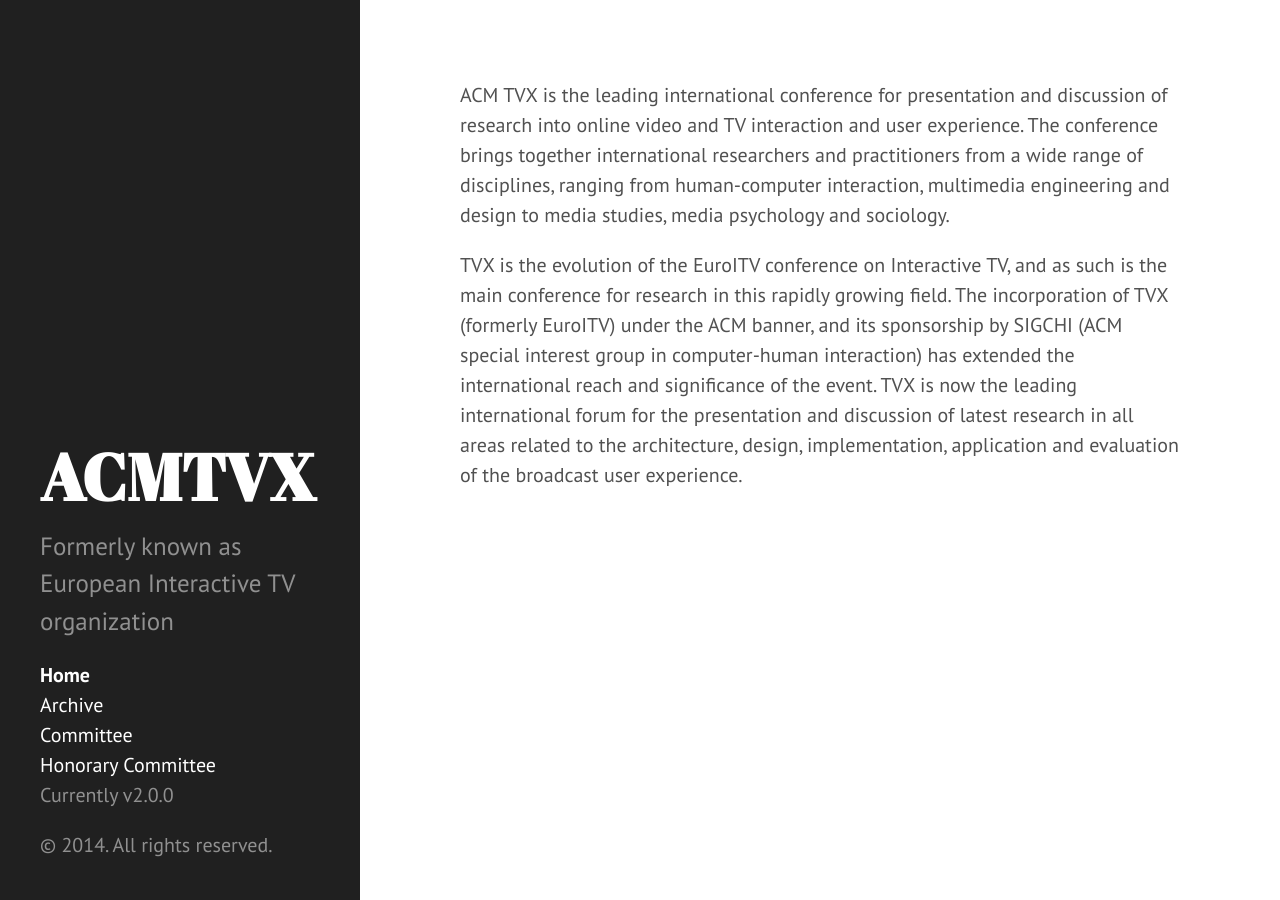
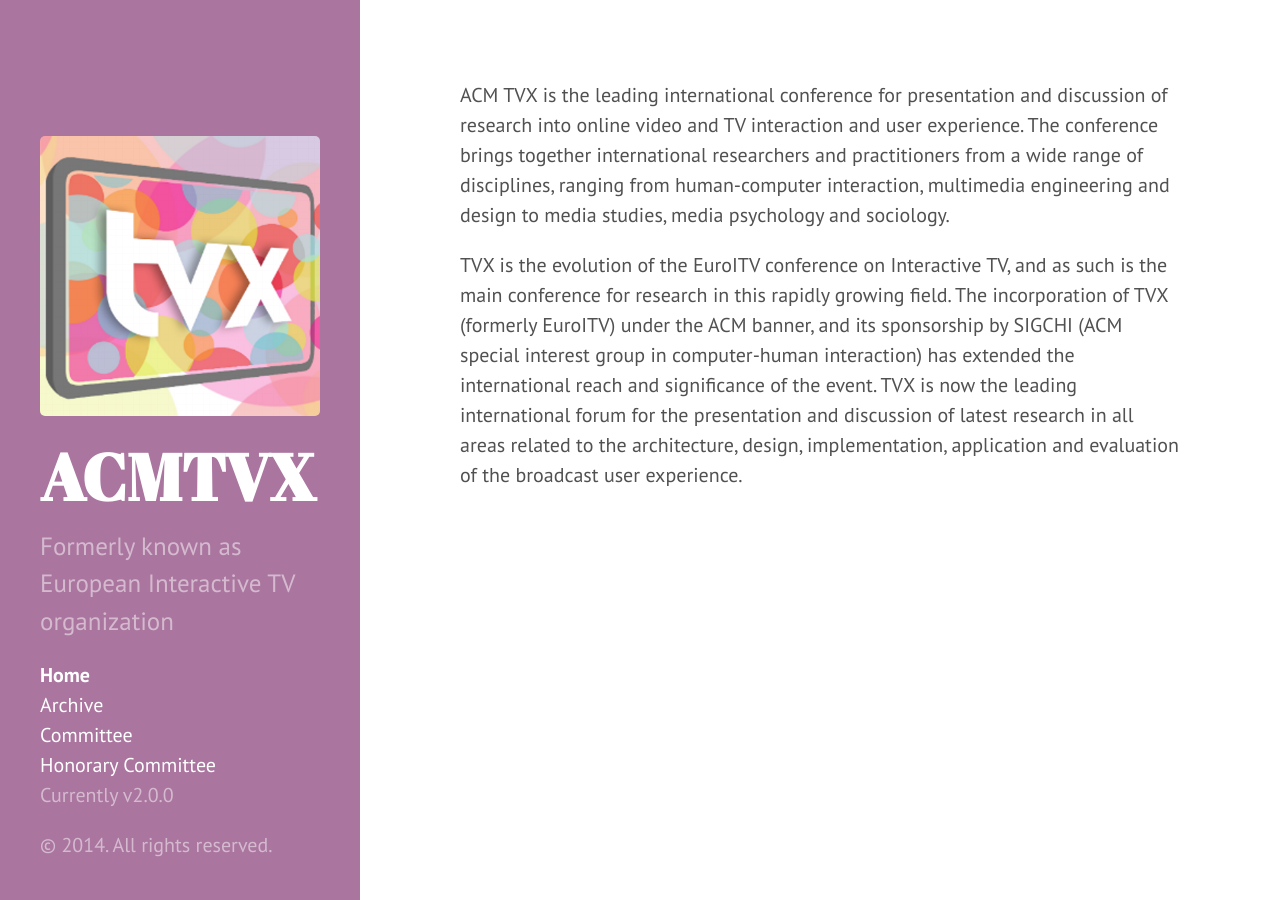
Before and after one commit to acmtvx/www, a Jekyll site: the page built from index.md, in a window 1280 px wide. Built offline with Jekyll 4.4.1, drawn with Linux system fonts in a browser that asks for light colours; Markdown is read by kramdown in place of the engine named in the settings.

Commit message:
template-logo

```diff
--- a/_includes/sidebar.html
+++ b/_includes/sidebar.html
@@ -1,6 +1,7 @@
 <div class="sidebar">
   <div class="container sidebar-sticky">
     <div class="sidebar-about">
+		<img src="/public/logo400.png">
       <h1>{{ site.title }}</h1>
       <p class="lead">{{ site.description }}</p>
     </div>
--- a/_layouts/default.html
+++ b/_layouts/default.html
@@ -3,7 +3,7 @@
 
   {% include head.html %}
 
-  <body>
+  <body class="theme-base-0e">
 
     {% include sidebar.html %}
 
```
